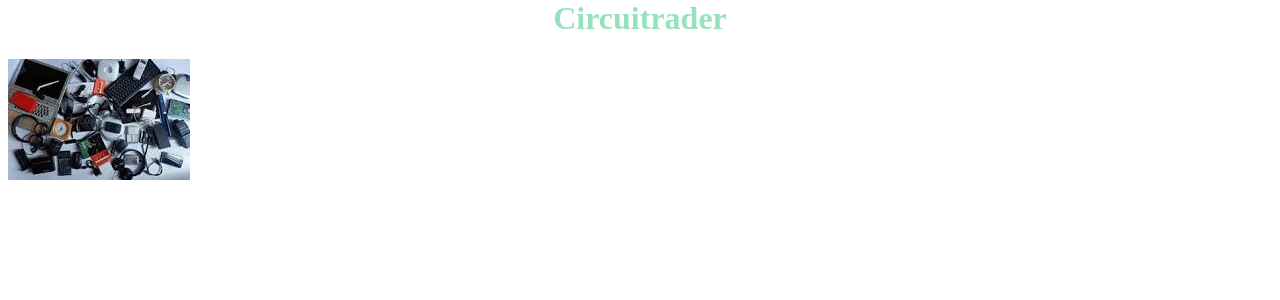
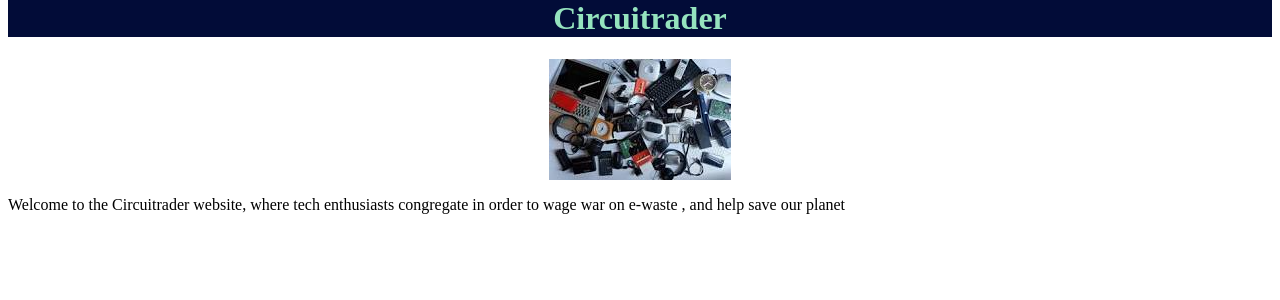
Before and after one commit to Rishthegreat/RidgeHacksProject2023, a Flask app: page / in a window 1280 px wide. Shown: the part 21-321 px from the top of the page. Run offline with Flask 3, Linux system fonts and the light colour scheme.

Commit message:
Changes by mtrivedi

```diff
--- a/static/css/main.css
+++ b/static/css/main.css
@@ -2,3 +2,16 @@
     --primary-background-color: #020c38;
     --primary-text-color: #95e3be;
 }
+.navbar{
+
+}
+
+h1 {
+        text-align: center;
+        /**background-color: #3A7734;**/
+        background: var(--primary-background-color);
+    }
+.IMG {
+    display: flex;
+    justify-content: center;
+}
--- a/templates/base.html
+++ b/templates/base.html
@@ -6,6 +6,8 @@
     <title>{% block title %}{% endblock %}</title>
     <link rel="stylesheet" href="{{url_for('static', filename='css/main.css')}}">
 </head>
+
+
 <nav>
     <div class = "navbar">
         <!-- Logo and Name -->
--- a/templates/index.html
+++ b/templates/index.html
@@ -3,17 +3,18 @@
 {% block bodyContent %}
 
 <style>
-    h1 {text-align: center}
 
 </style>
 
 <h1 style="color: var(--primary-text-color)">Circuitrader</h1>
 
+<div class="IMG">
+    <img class="Slides" src="../static/images/ewaste1.png">
+    <img class="Slides" src="../static/images/ewaste2.png">
+    <img class="Slides" src="../static/images/ewaste3.png">
+    <img class="Slides" src="../static/images/ewaste4.png">
+</div>
 
-<img class="Slides" src="../static/images/ewaste1.png">
-<img class="Slides" src="../static/images/ewaste2.png">
-<img class="Slides" src="../static/images/ewaste3.png">
-<img class="Slides" src="../static/images/ewaste4.png">
 <script>
     var slideIndex = 0;
     carousel();
@@ -32,5 +33,8 @@
         setTimeout(carousel, 2000); // Change image every 2 seconds
     }
 </script>
-<p></p>
+<p>
+    Welcome to the Circuitrader website, where tech enthusiasts congregate in order to wage war on e-waste
+    , and help save our planet
+</p>
 {% endblock %}
```
